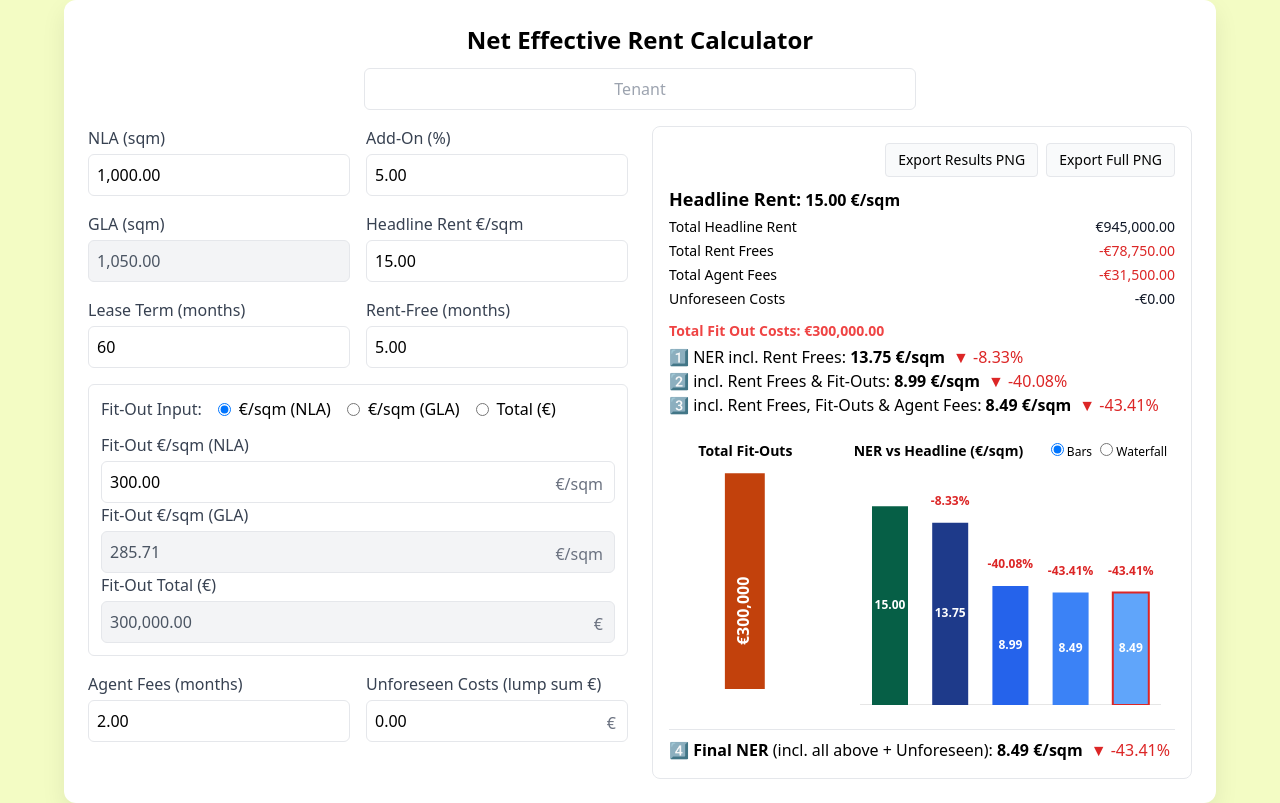
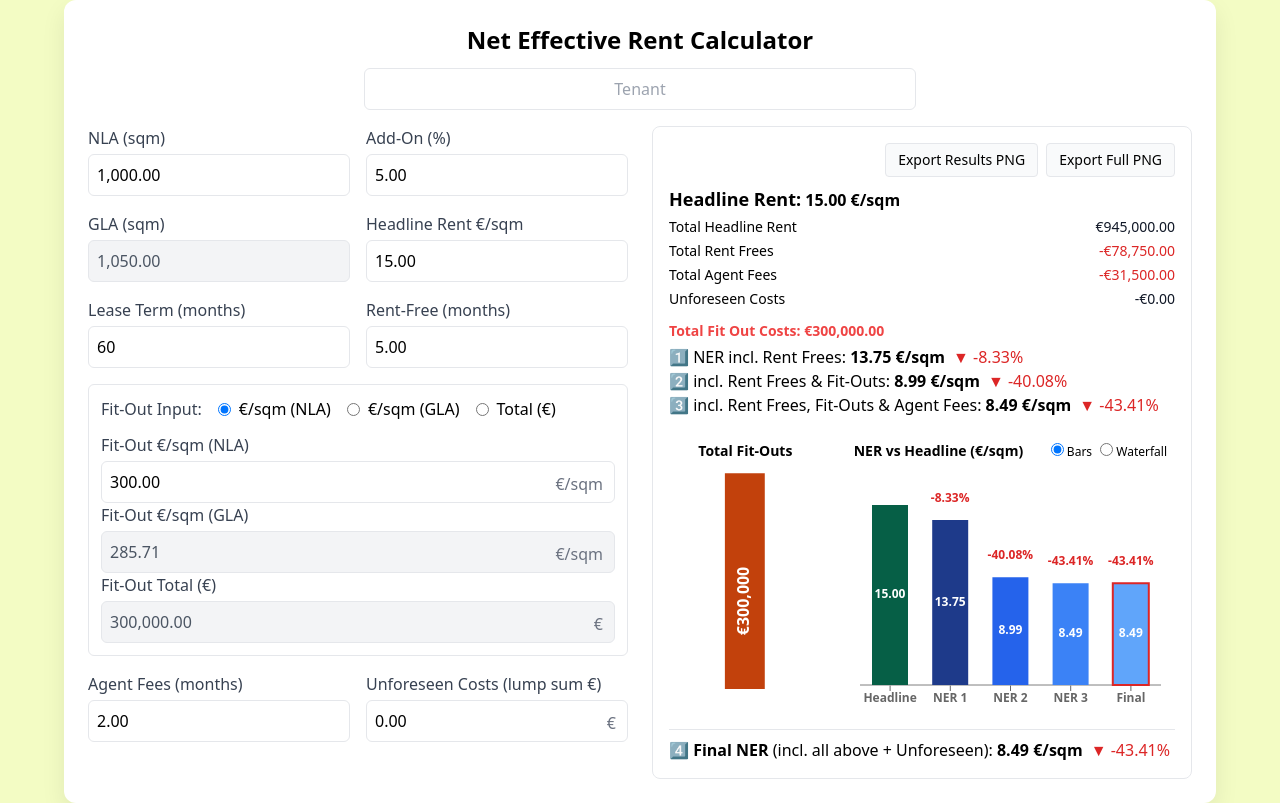
Before and after one commit to Musicandy13/Net-Effective-Rent-Calculator, a React (Vite) app: page / in a window 1280 px wide. Built offline with nearby package versions, Linux system fonts and the light colour scheme.

Commit message:
Update App.jsx

```diff
--- a/src/App.jsx
+++ b/src/App.jsx
@@ -13,8 +13,8 @@ import {
 import { toPng } from "html-to-image";
 
 /* ---- NUR DIESE 3 ZAHLEN ANPASSEN, um die Legenden zu verschieben ---- */
-const BASE_H = 0;     // X-Achsenhöhe (Bars & Waterfall)
-const BASE_B = 0;     // bottom margin (Bars & Waterfall)
+const BASE_H = 10;     // X-Achsenhöhe (Bars & Waterfall)
+const BASE_B = 10;     // bottom margin (Bars & Waterfall)
 const FIT_EXTRA = -30; // Fit-Outs zusätzlich tiefer als Bars/Waterfall (0 = gleiche Linie)
 /* --------------------------------------------------------------------- */
 
```
